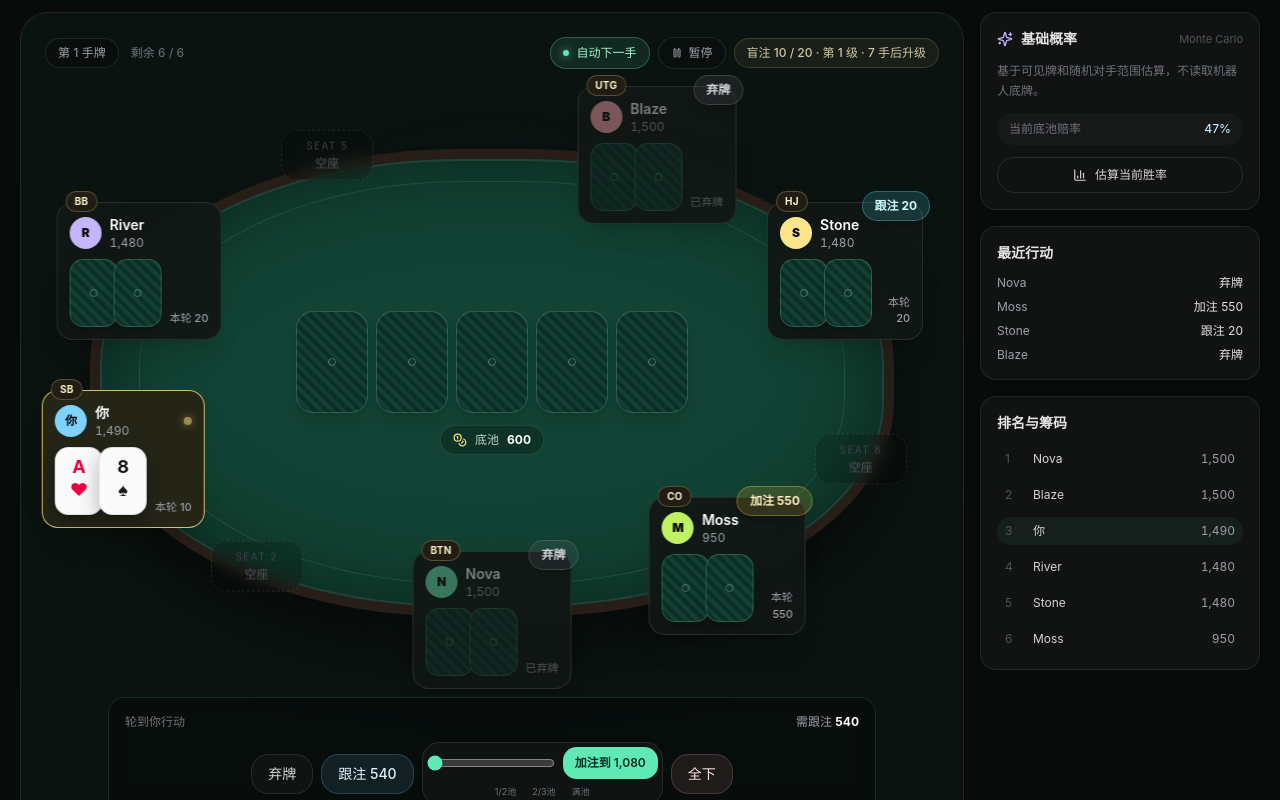
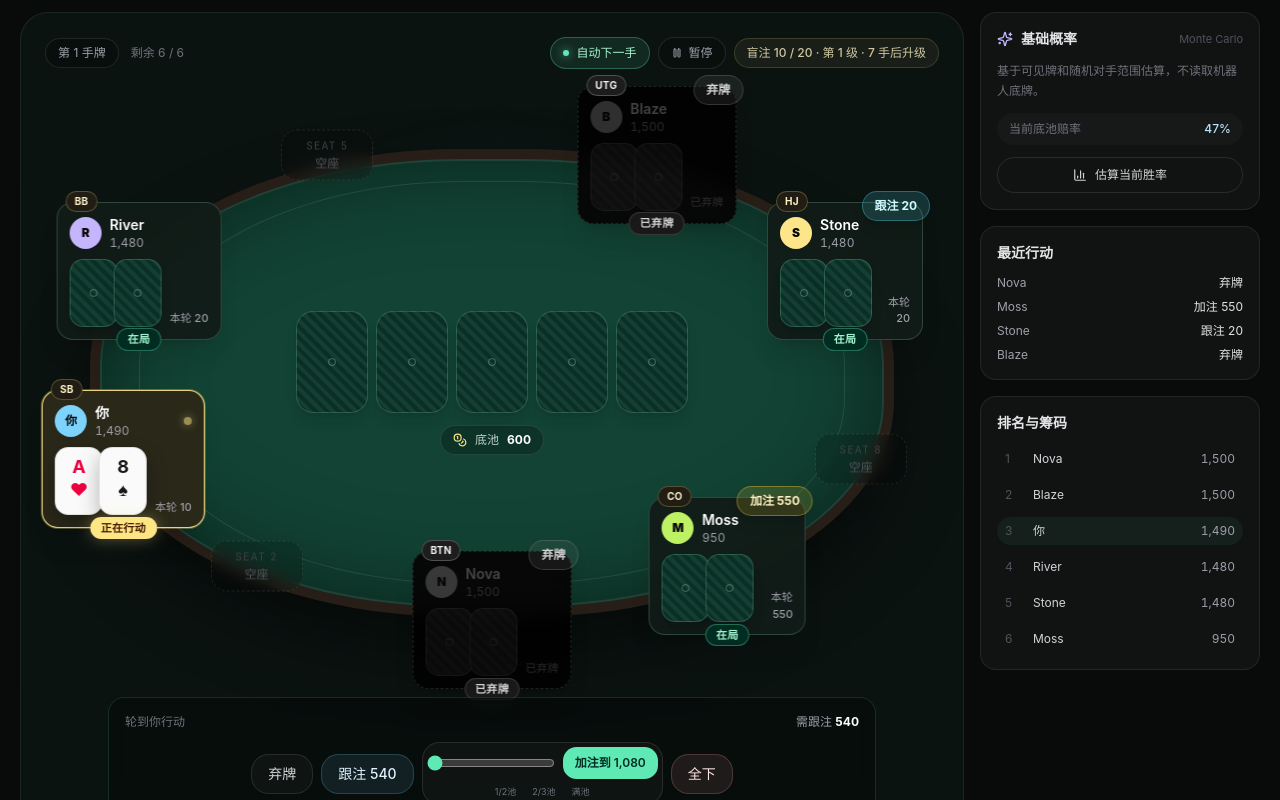
Before and after one commit to dannykkg/rivercraft-poker, a React (Vite) app in the folder web/: page / in a window 1280 px wide. Both pictures are taken after a click on the button "开始锦标赛". Shown: the part 72-872 px from the top of the page. Built offline with nearby package versions, Linux system fonts and the light colour scheme.

Commit message:
style: strengthen player state contrast

```diff
--- a/web/src/app/PokerApp.tsx
+++ b/web/src/app/PokerApp.tsx
@@ -259,10 +259,22 @@ const GameTable = ({ state, onAction, onNextHand, onEquity, onTogglePause, onRes
           const latestAction = latestActionByPlayer.get(player.id);
           const action = latestAction ? String(latestAction.public.action) : null;
           const positionLabel = positionLabels.get(player.seat);
-          return <div key={player.id} data-table-seat={visualSeat + 1} data-player-id={player.id} style={{ left: `${position.left}%`, top: `${position.top}%` }} className={`absolute min-w-[132px] -translate-x-1/2 -translate-y-1/2 rounded-2xl border p-2.5 shadow-xl backdrop-blur transition sm:min-w-[156px] sm:p-3 ${player.eliminated ? "border-white/5 bg-[#0b0e0d]/80 grayscale" : isCurrent ? "border-amber-200/80 bg-[#242417] shadow-[0_0_28px_rgba(253,230,138,.2)]" : isHero ? "border-emerald-300/50 bg-emerald-950/95" : "border-white/10 bg-[#111816]/95"}`}>
+          const seatState = player.eliminated ? "eliminated" : player.folded ? "folded" : player.allIn ? "all-in" : isCurrent ? "current" : "active";
+          const seatStatus = player.eliminated ? "已淘汰" : player.folded ? "已弃牌" : player.allIn ? "全下" : isCurrent ? "正在行动" : "在局";
+          const seatStatusStyle = player.eliminated
+            ? "border-zinc-700 bg-zinc-900 text-zinc-500"
+            : player.folded
+              ? "border-zinc-500/35 bg-[#171918] text-zinc-300"
+              : player.allIn
+                ? "border-rose-300/40 bg-rose-950 text-rose-100"
+                : isCurrent
+                  ? "border-amber-200/50 bg-amber-200 text-amber-950 shadow-[0_0_16px_rgba(253,230,138,.35)]"
+                  : "border-emerald-300/35 bg-emerald-950 text-emerald-200";
+          return <div key={player.id} data-table-seat={visualSeat + 1} data-player-id={player.id} data-seat-state={seatState} style={{ left: `${position.left}%`, top: `${position.top}%` }} className={`absolute min-w-[132px] -translate-x-1/2 -translate-y-1/2 rounded-2xl border p-2.5 shadow-xl backdrop-blur transition sm:min-w-[156px] sm:p-3 ${player.eliminated ? "border-dashed border-zinc-800 bg-[#080a09]/80 grayscale shadow-none" : player.folded ? "border-dashed border-zinc-600/40 bg-black/85 grayscale shadow-none" : isCurrent ? "border-amber-200/90 bg-[#292819] shadow-[0_0_32px_rgba(253,230,138,.28)] ring-1 ring-amber-200/30" : isHero ? "border-emerald-300/60 bg-emerald-950/95 shadow-[0_0_22px_rgba(52,211,153,.12)]" : "border-emerald-200/20 bg-[#111c18]/95 shadow-[0_12px_30px_rgba(0,0,0,.35)]"}`}>
             {positionLabel && <span className="absolute -top-3 left-2 rounded-full border border-amber-200/25 bg-[#211d14] px-2 py-0.5 text-[10px] font-bold tracking-wide text-amber-100">{positionLabel}</span>}
             {latestAction && action && <span className={`absolute -right-2 -top-3 rounded-full border px-2.5 py-1 text-[11px] font-bold shadow-lg sm:px-3 sm:py-1.5 sm:text-xs ${actionBadgeStyle(action)}`}>{actionBadgeLabel(latestAction)}</span>}
-            <div className={player.folded || player.eliminated ? "opacity-45" : "opacity-100"}>
+            <span className={`absolute -bottom-3 left-1/2 -translate-x-1/2 whitespace-nowrap rounded-full border px-2.5 py-0.5 text-[10px] font-bold tracking-wide sm:text-[11px] ${seatStatusStyle}`}>{seatStatus}</span>
+            <div className={player.eliminated ? "opacity-20" : player.folded ? "opacity-25" : "opacity-100"}>
               <div className="flex items-center gap-2"><span style={{ background: playerAccent[player.seat] }} className="grid size-7 shrink-0 place-items-center rounded-full text-[10px] font-black text-zinc-950 sm:size-8 sm:text-xs">{player.name.slice(0, 1)}</span><span className="min-w-0 flex-1"><span className="block truncate text-xs font-semibold text-white sm:text-sm">{player.name}</span><span className="block text-[11px] tabular-nums text-zinc-400 sm:text-xs">{player.eliminated ? "已淘汰" : formatChips(player.stack)}</span></span>{isCurrent && <span className="size-2 animate-pulse rounded-full bg-amber-200 shadow-[0_0_10px_rgba(253,230,138,.9)]" />}</div>
               <div className="mt-2 flex items-end justify-between gap-2"><div className="flex -space-x-1">{player.holeCards ? player.holeCards.map((card) => <CardFace key={card} card={card} small />) : [0, 1].map((card) => <CardFace key={card} hidden small />)}</div><div className="text-right text-[11px] font-medium text-zinc-400">{player.eliminated ? "离桌" : player.folded ? "已弃牌" : player.allIn ? "全下" : player.streetContribution ? `本轮 ${formatChips(player.streetContribution)}` : isCurrent ? "行动中" : ""}</div></div>
             </div>
```
Also changed, not shown: 1 other file (tests, documents, lock files or other folders).
